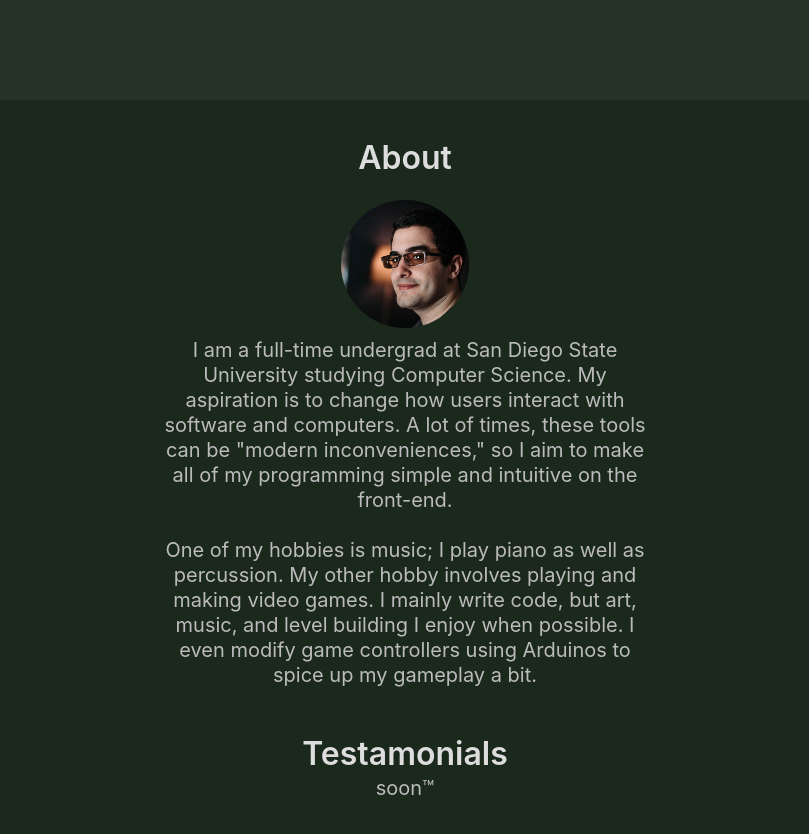
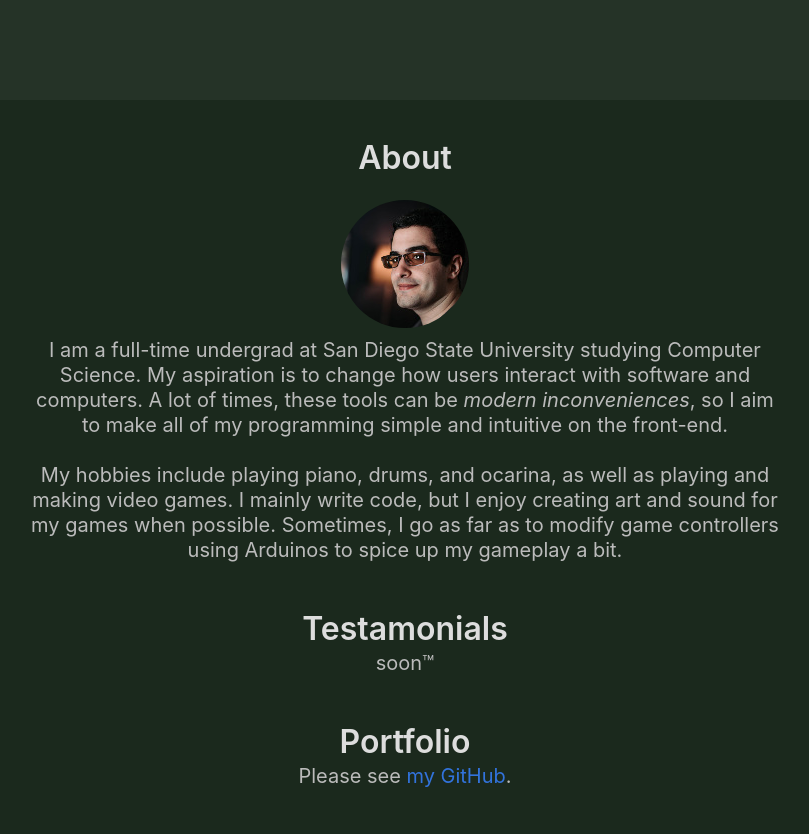
Before and after one commit to sbarrack/sbarrack.github.io, a website: page index.html in a window 1280 px wide. Shown: the part 700-1534 px from the top of the page, without its empty margins (235-1044 px from the left). Drawn offline with nearby package versions, Linux system fonts and the light colour scheme.

Commit message:
even better phrasing

```diff
--- a/index.html
+++ b/index.html
@@ -49,7 +49,7 @@
                     <img class="is-rounded" src="images/me.jpg">
                 </figure>
                 <h2 class="subtitle has-text-white-bis">
-                    I am a full-time undergrad at San Diego State University studying Computer Science. My aspiration is to change how users interact with software and computers. A lot of times, these tools can be &quot;modern inconveniences,&quot; so I aim to make all of my programming simple and intuitive on the front-end.<br /><br />One of my hobbies is music; I play piano as well as percussion. My other hobby involves playing and making video games. I mainly write code, but art, music, and level building I enjoy when possible. I even modify game controllers using Arduinos to spice up my gameplay a bit.
+                    I am a full-time undergrad at San Diego State University studying Computer Science. My aspiration is to change how users interact with software and computers. A lot of times, these tools can be <i>modern inconveniences</i>, so I aim to make all of my programming simple and intuitive on the front-end.<br /><br />My hobbies include playing piano, drums, and ocarina, as well as playing and making video games. I mainly write code, but I enjoy creating art and sound for my games when possible. Sometimes, I go as far as to modify game controllers using Arduinos to spice up my gameplay a bit.
                 </h2>
             </div>
         </section>
--- a/sass/style.scss
+++ b/sass/style.scss
@@ -79,7 +79,7 @@ body {
 }
 
 #About .container {
-    max-width: 500px;
+    max-width: 750px;
     padding-top: 1rem;
 }
 
```
Also changed, not shown: css/style.css.
